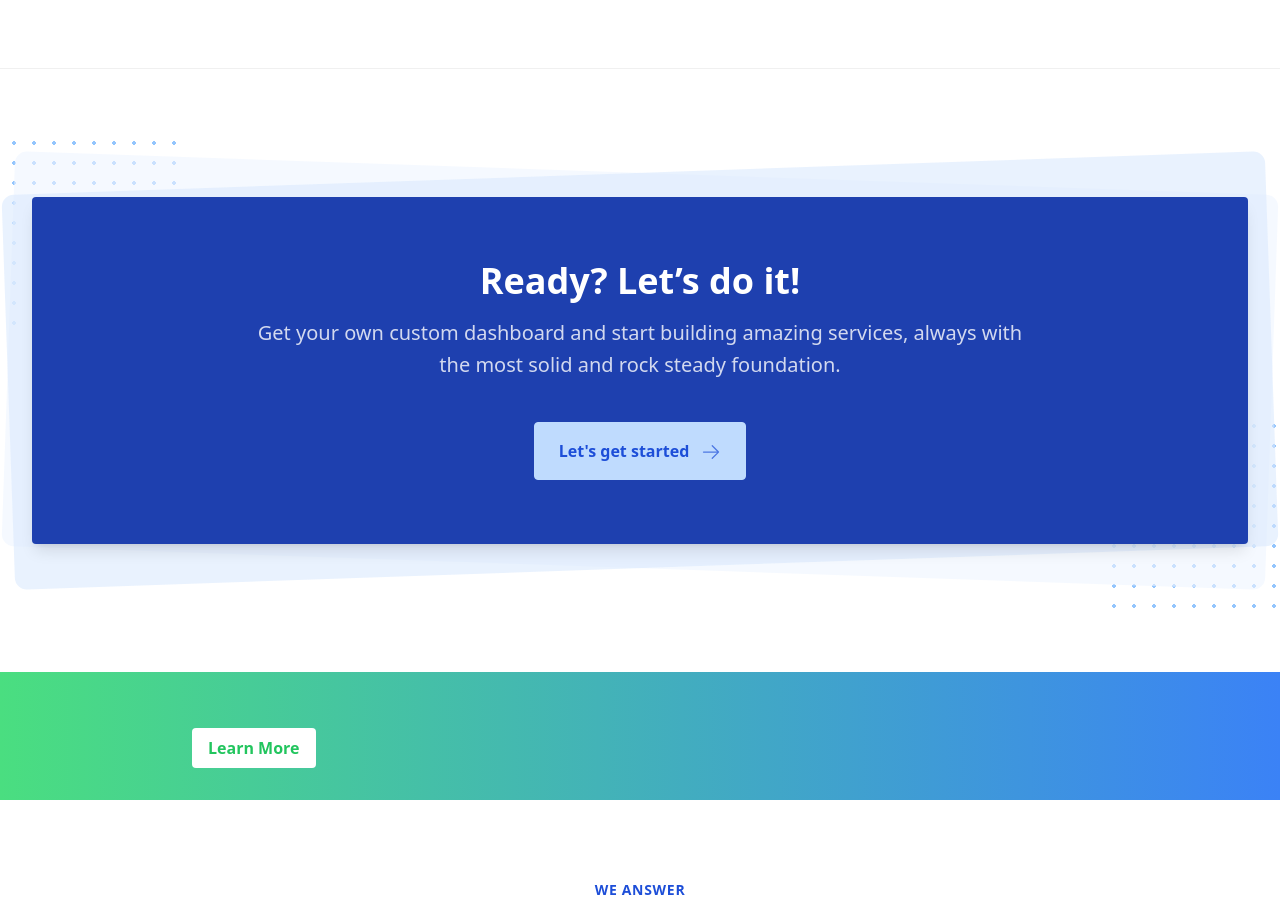
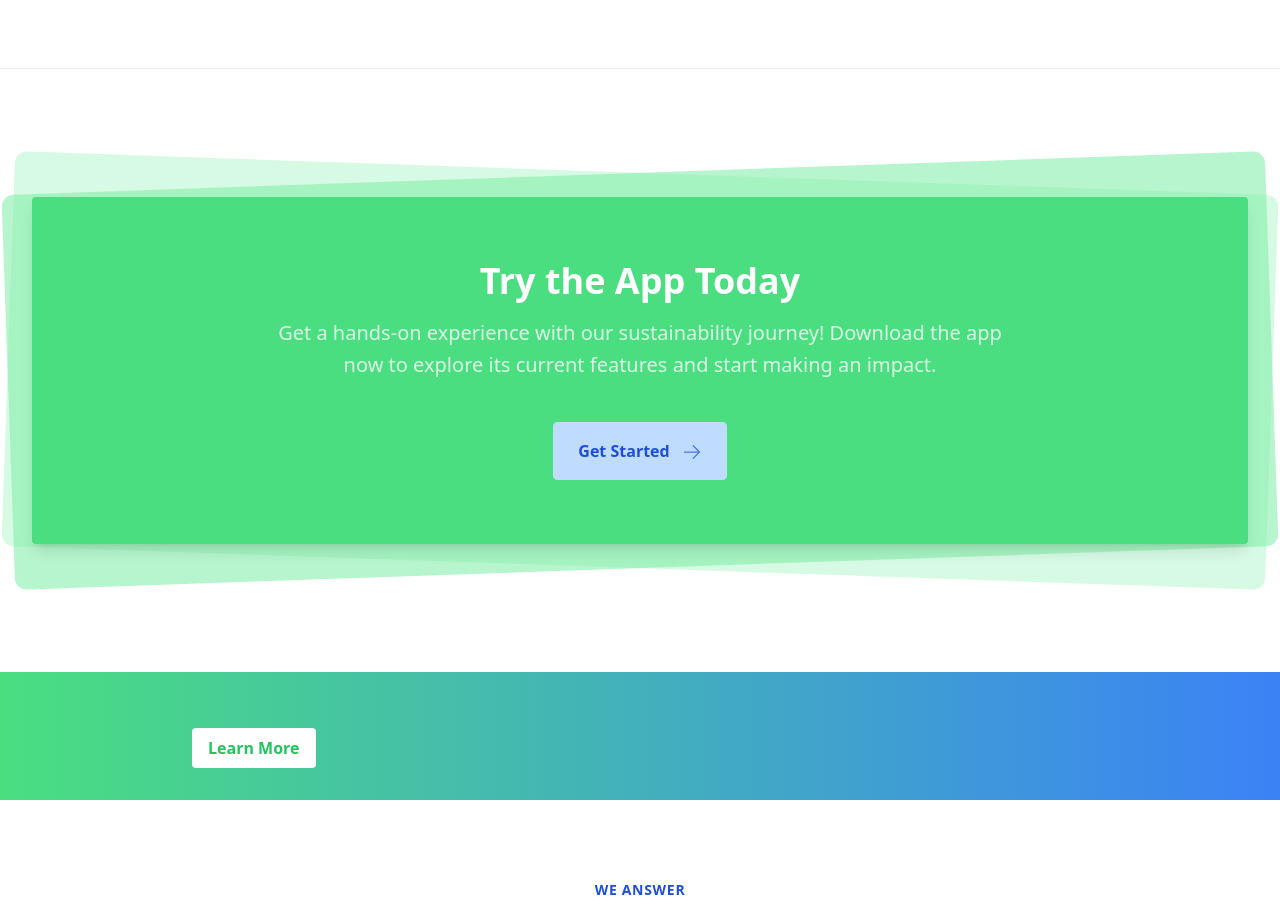
Before and after one commit to Act4Zero/LandingPage-GreenCompass, a Next.js app: page / in a window 1280 px wide. Shown: the part 2680-3588 px from the top of the page. Built offline with nearby package versions, Linux system fonts and the light colour scheme.

Commit message:
[Content] Replace CTA section contents

```diff
--- a/src/components/CtaSection.js
+++ b/src/components/CtaSection.js
@@ -16,11 +16,11 @@ function CtaSection(props) {
     >
       <div className="container py-10 md:py-0">
         <div className="relative">
-          <div className="pattern-dots text-blue-300 absolute bottom-0 right-0 w-32 h-32 lg:w-48 lg:h-48 transform translate-x-12 translate-y-16" />
-          <div className="pattern-dots text-blue-300 absolute top-0 left-0 w-32 h-32 lg:w-48 lg:h-48 transform -translate-x-12 -translate-y-16" />
-          <div className="absolute inset-0 -m-6 rounded-xl transform rotate-2 bg-blue-50 bg-opacity-60" />
-          <div className="absolute inset-0 -m-6 rounded-xl transform -rotate-2 bg-blue-100 bg-opacity-60" />
-          <div className="p-12 lg:py-16 lg:px-16 bg-blue-800 rounded shadow-lg text-center relative">
+          <div className="pattern-leaves text-green-400 absolute bottom-0 right-0 w-32 h-32 lg:w-48 lg:h-48 transform translate-x-12 translate-y-16" />
+          <div className="pattern-leaves text-green-400 absolute top-0 left-0 w-32 h-32 lg:w-48 lg:h-48 transform -translate-x-12 -translate-y-16" />
+          <div className="absolute inset-0 -m-6 rounded-xl transform rotate-2 bg-green-200 bg-opacity-60" />
+          <div className="absolute inset-0 -m-6 rounded-xl transform -rotate-2 bg-green-300 bg-opacity-60" />
+          <div className="p-12 lg:py-16 lg:px-16 bg-green-400 rounded shadow-lg text-center relative">
             <div className="space-y-10">
               <SectionHeader
                 title={props.title}
@@ -28,7 +28,7 @@ function CtaSection(props) {
                 strapline={props.strapline}
               />
               <div className="text-center">
-                <Link href="/pricing" passHref={true}>
+                <Link href="/sustainability" passHref={true}>
                   <Button
                     size="xl"
                     variant="secondary"
@@ -36,7 +36,7 @@ function CtaSection(props) {
                       <ArrowRightIcon className="opacity-70 inline-block w-5 h-5" />
                     }
                   >
-                    Let's get started
+                    {props.ctaText}
                   </Button>
                 </Link>
               </div>
--- a/src/locales/en/translation.json
+++ b/src/locales/en/translation.json
@@ -34,5 +34,10 @@
       "title": "Shop with Purpose",
       "description": "Discover sustainable goods and services from verified businesses, all in one app. Order with confidence, enjoy exclusive user-only deals, and make every purchase a step toward a greener future."
     }
+  },
+  "cta": {
+    "title": "Try the App Today",
+    "subtitle": "Get a hands-on experience with our sustainability journey! Download the app now to explore its current features and start making an impact.",
+    "button": "Get Started"
   }
 }
--- a/src/pages/index.js
+++ b/src/pages/index.js
@@ -50,8 +50,9 @@ function IndexPage(props) {
         textColor=""
       />
       <CtaSection
-        title="Ready? Let’s do it!"
-        subtitle="Get your own custom dashboard and start building amazing services, always with the most solid and rock steady foundation."
+        title={t('cta.title')}
+        subtitle={t('cta.subtitle')}
+        ctaText={t('cta.button')}
         strapline=""
         size="lg"
         bgColor="bg-white"
```
